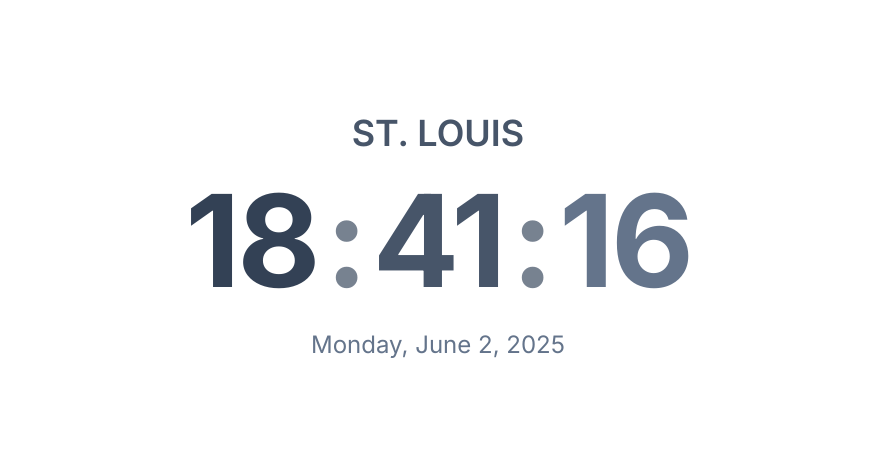
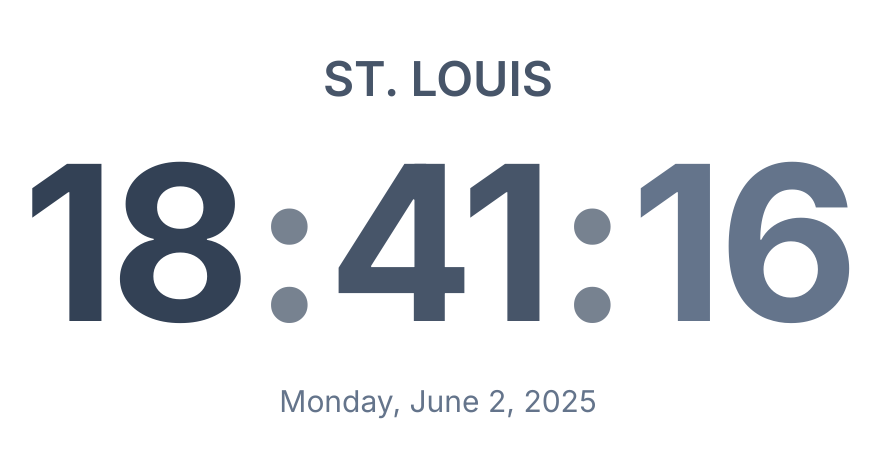
Before and after one commit to webdsa/time-gc, a React (Vite) app: page /stlouis in a window 1280 px wide. Shown: the part 163-620 px from the top of the page, without its empty margins (202-1083 px from the left). Built offline with nearby package versions, Linux system fonts and the light colour scheme.

Commit message:
ajuste tamanho do contador

```diff
--- a/src/components/Clock.tsx
+++ b/src/components/Clock.tsx
@@ -66,15 +66,15 @@ const Clock: React.FC<ClockProps> = ({
     : "flex items-center justify-center";
 
   const timeClasses = fullscreen
-    ? "text-6xl md:text-8xl lg:text-9xl font-bold tracking-tight"
+    ? "text-8xl md:text-[10rem] lg:text-[13.5rem] font-bold tracking-tight"
     : "text-4xl md:text-5xl font-bold tracking-tight";
 
   const cityNameClasses = fullscreen
-    ? "text-3xl md:text-4xl mb-6 text-neutral-600 dark:text-neutral-300 font-semibold"
+    ? "text-4xl md:text-5xl mb-8 text-neutral-600 dark:text-neutral-300 font-semibold"
     : "text-xl mb-4 text-neutral-600 dark:text-neutral-400 font-semibold";
 
   const dateClasses = fullscreen
-    ? "text-xl md:text-2xl mt-6 text-neutral-500 dark:text-neutral-400 font-medium"
+    ? "text-2xl md:text-3xl mt-8 text-neutral-500 dark:text-neutral-400 font-medium"
     : "text-base mt-4 text-neutral-600 dark:text-neutral-500 font-medium";
 
   return (
```
